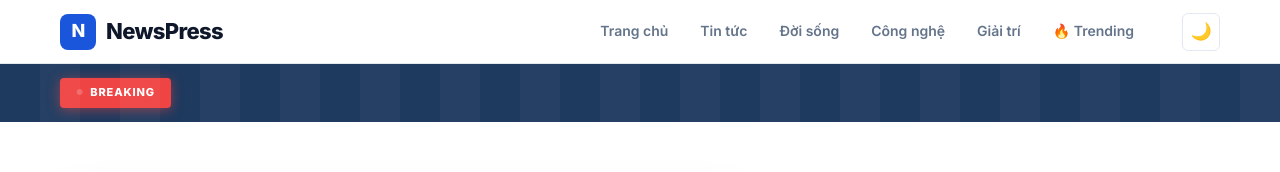
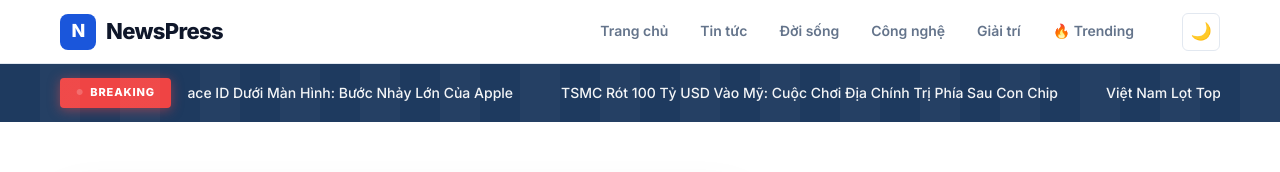
Before and after one commit to ducdung196qtr/next-blog, a Next.js app: page / in a window 1280 px wide. Shown: the top 172 px of the page. Built offline with nearby package versions, Linux system fonts and the light colour scheme.

Commit message:
🏃 Fix ticker marquee chuẩn — chạy ngang liên tục

```diff
--- a/src/app/globals.css
+++ b/src/app/globals.css
@@ -311,7 +311,7 @@ h1, h2, h3, h4 { font-weight: 700; line-height: 1.2; letter-spacing: -0.02em; co
   gap: 48px;
   position: absolute;
   white-space: nowrap;
-  animation: ticker 25s linear infinite;
+  animation: ticker 22s linear infinite;
 }
 .breaking-text-track:hover { animation-play-state: paused; }
 .breaking-text-track a {
@@ -319,11 +319,12 @@ h1, h2, h3, h4 { font-weight: 700; line-height: 1.2; letter-spacing: -0.02em; co
   font-size: 14px;
   font-weight: 500;
   transition: color 0.2s;
+  flex-shrink: 0;
 }
 .breaking-text-track a:hover { color: #fff; text-decoration: underline; }
 @keyframes ticker {
-  0% { transform: translateX(100%); }
-  100% { transform: translateX(-100%); }
+  0% { transform: translateX(0); }
+  100% { transform: translateX(-50%); }
 }
 
 /* ---- Hero (Home) ---- */
--- a/src/app/page.js
+++ b/src/app/page.js
@@ -16,8 +16,8 @@ export default function HomePage() {
           <span className="breaking-label">BREAKING</span>
           <div className="breaking-text">
             <div className="breaking-text-track">
-              {allPosts.slice(0, 5).map(p => (
-                <Link key={p.slug} href={`/posts/${p.slug}`}>{p.title}</Link>
+              {[...allPosts.slice(0, 5), ...allPosts.slice(0, 5)].map((p, i) => (
+                <Link key={`${p.slug}-${i}`} href={`/posts/${p.slug}`}>{p.title}</Link>
               ))}
             </div>
           </div>
```
